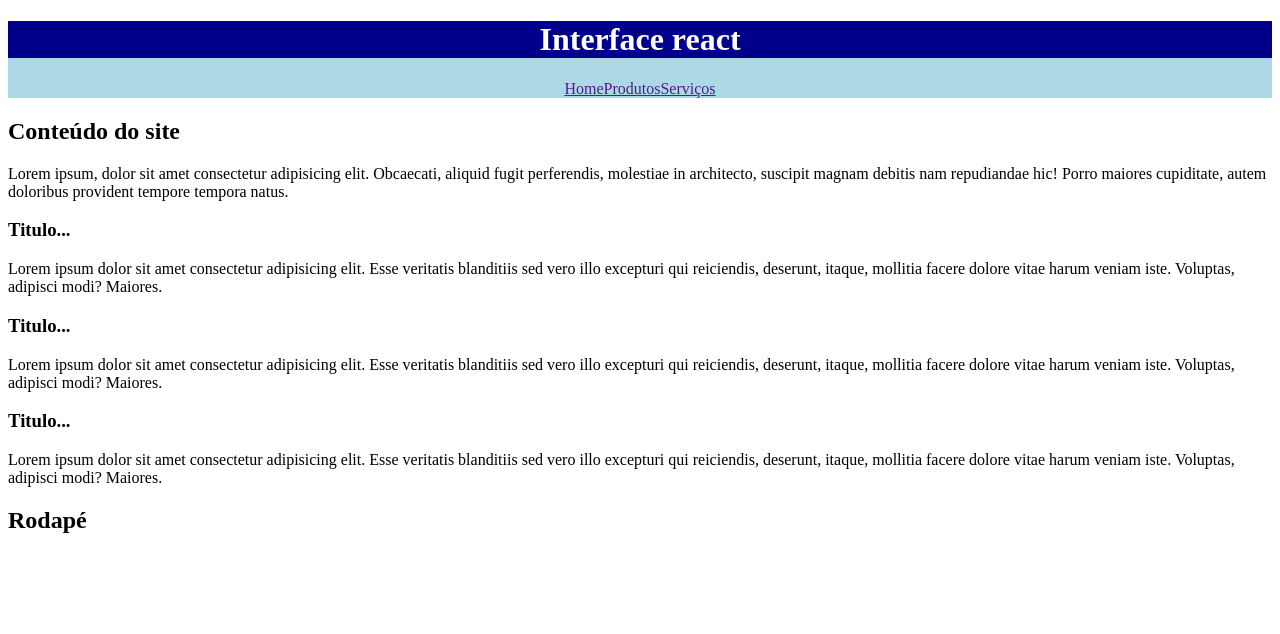
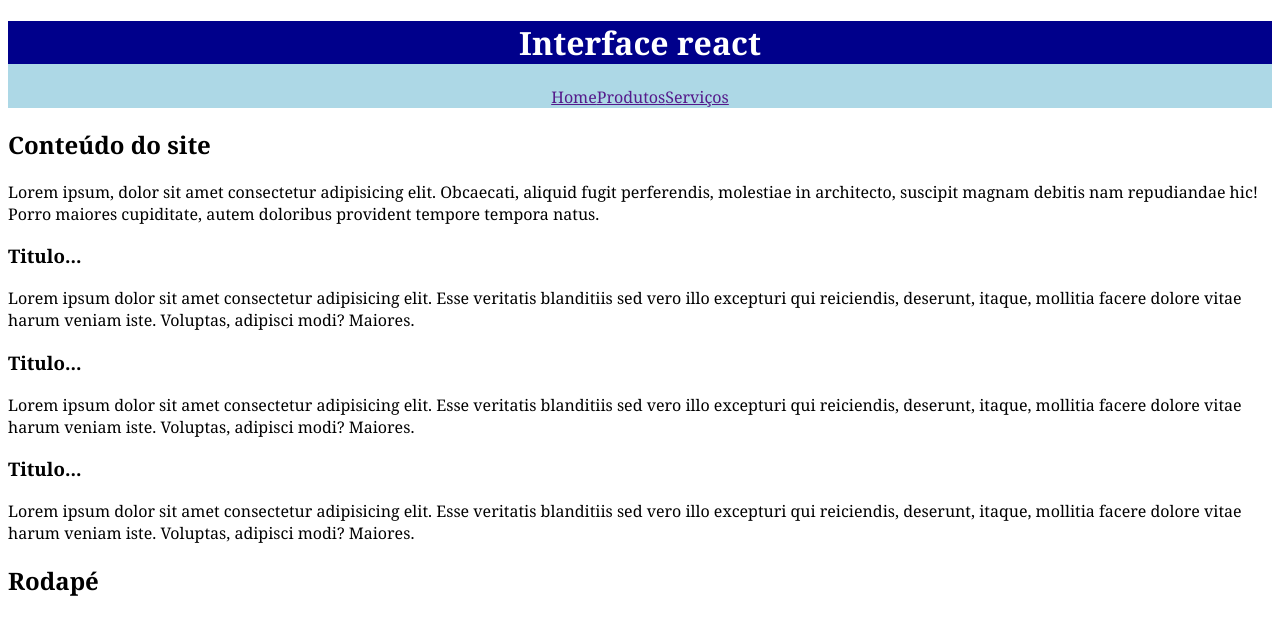
Before and after one commit to guilhermessanto/meu-app, a React (Create React App) app: page / in a window 1280 px wide. Shown: the top 634 px of the page. Built offline with nearby package versions, Linux system fonts and the light colour scheme.

Commit message:
css externo

```diff
--- /dev/null
+++ b/src/index.css
@@ -0,0 +1,11 @@
+*,
+*::after,
+*::before {
+  box-sizing: border-box;
+}
+html {
+  font-size: 16px;
+}
+body {
+  font-family: Georgia, "Times New Roman", Times, serif;
+}
```
Also changed, not shown: src/index.js (+5 -4 lines).
